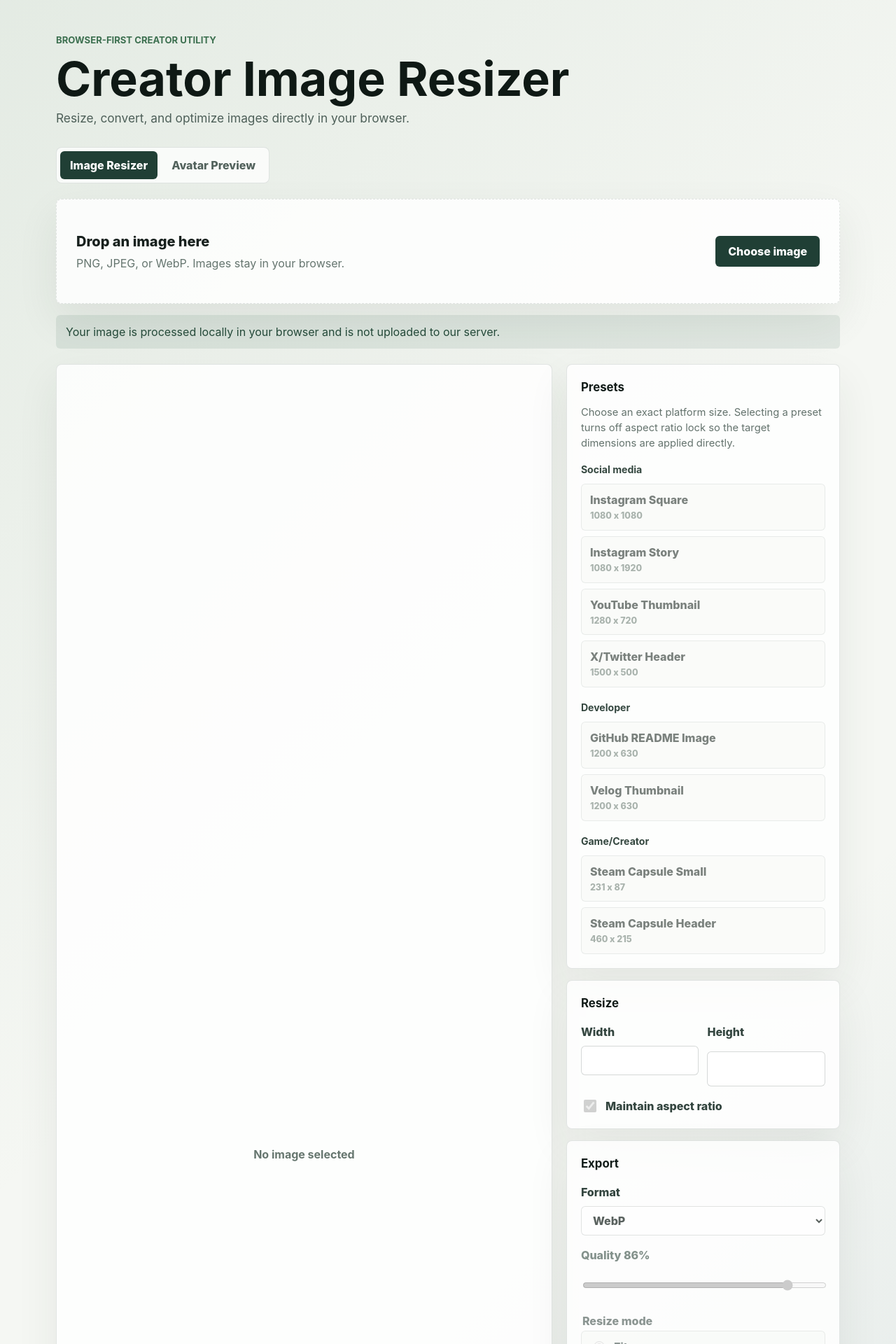
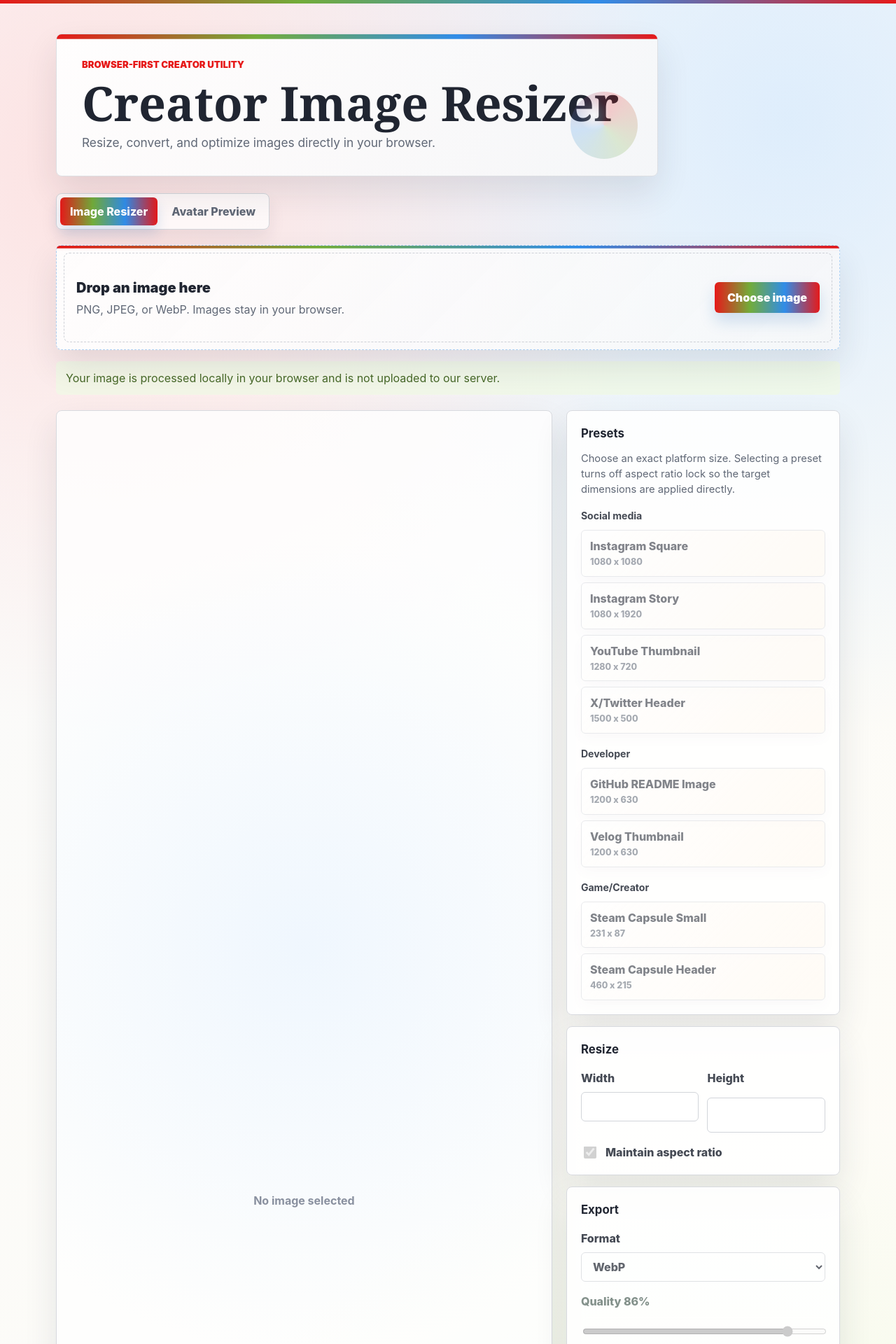
Before and after one commit to lpooyal-hub/creator-image-resizer, a React (Vite) app in the folder frontend/: page / in a window 1280 px wide. Shown: the top 1920 px of the page at 70% size. Built offline with nearby package versions, Linux system fonts and the light colour scheme.

Commit message:
Style app with Color.js inspired palette

```diff
--- a/frontend/src/styles.css
+++ b/frontend/src/styles.css
@@ -1,8 +1,25 @@
 :root {
-  color: #17201d;
-  background: #f5f7f3;
+  color: #202531;
+  background: hsl(220 10% 96%);
+  --ink: #202531;
+  --muted: hsl(220 10% 42%);
+  --soft-muted: hsl(220 10% 58%);
+  --surface: hsl(220 10% 96%);
+  --surface-warm: hsl(48 100% 97%);
+  --color-red: hsl(0 80% 50%);
+  --color-green: hsl(90 50% 45%);
+  --color-blue: hsl(210 80% 55%);
+  --color-red-soft: hsl(0 90% 96%);
+  --color-green-soft: hsl(90 65% 94%);
+  --color-blue-soft: hsl(210 92% 96%);
+  --card: rgba(255, 255, 255, 0.9);
+  --card-solid: #ffffff;
+  --line: hsl(220 10% 84%);
+  --rainbow: linear-gradient(90deg, var(--color-red), var(--color-green), var(--color-blue), var(--color-red));
+  --shadow: 0 22px 48px hsl(220 30% 18% / 0.11);
+  --shadow-soft: 0 12px 24px hsl(220 30% 18% / 0.08);
   font-family:
-    Inter, ui-sans-serif, system-ui, -apple-system, BlinkMacSystemFont, "Segoe UI", sans-serif;
+    "Public Sans", Inter, ui-sans-serif, system-ui, -apple-system, BlinkMacSystemFont, "Segoe UI", sans-serif;
   font-synthesis: none;
   line-height: 1.5;
   text-rendering: optimizeLegibility;
@@ -17,9 +34,12 @@ body {
   min-width: 320px;
   min-height: 100vh;
   background:
-    linear-gradient(135deg, rgba(122, 161, 132, 0.14), transparent 42%),
-    linear-gradient(315deg, rgba(40, 92, 124, 0.12), transparent 40%),
-    #f5f7f3;
+    var(--rainbow) 0 0 / 100% 0.34rem no-repeat,
+    radial-gradient(circle at 12% 8%, hsl(0 90% 92% / 0.72), transparent 28%),
+    radial-gradient(circle at 88% 6%, hsl(210 92% 91% / 0.72), transparent 30%),
+    radial-gradient(circle at 78% 86%, hsl(90 65% 88% / 0.52), transparent 34%),
+    linear-gradient(135deg, hsl(220 10% 98%) 0%, hsl(48 100% 98%) 100%);
+  color: var(--ink);
 }
 
 button,
@@ -39,15 +59,39 @@ button {
 }
 
 .app-header {
-  max-width: 760px;
-  margin-bottom: 28px;
+  position: relative;
+  max-width: 860px;
+  margin-bottom: 24px;
+  padding: 34px 36px;
+  border: 1px solid hsl(220 10% 88%);
+  border-radius: 8px;
+  background:
+    var(--rainbow) 0 0 / 100% 0.42rem no-repeat,
+    linear-gradient(135deg, rgba(255, 255, 255, 0.94), hsl(220 10% 97% / 0.88));
+  box-shadow: var(--shadow);
+  overflow: hidden;
+}
+
+.app-header::after {
+  content: '';
+  position: absolute;
+  right: 28px;
+  bottom: 24px;
+  width: 96px;
+  height: 96px;
+  border-radius: 999px;
+  background:
+    radial-gradient(circle at 35% 35%, rgba(255, 255, 255, 0.95), transparent 25%),
+    conic-gradient(from 20deg, var(--color-red), var(--color-green), var(--color-blue), var(--color-red));
+  opacity: 0.2;
+  pointer-events: none;
 }
 
 .eyebrow {
   margin: 0 0 10px;
-  color: #3d7050;
+  color: var(--color-red);
   font-size: 0.82rem;
-  font-weight: 700;
+  font-weight: 900;
   text-transform: uppercase;
 }
 
@@ -59,7 +103,8 @@ p {
 
 h1 {
   margin-bottom: 10px;
-  color: #0f1915;
+  color: var(--ink);
+  font-family: "Playfair Display", Georgia, serif;
   font-size: clamp(2.15rem, 6vw, 4.25rem);
   line-height: 1;
   letter-spacing: 0;
@@ -67,20 +112,20 @@ h1 {
 
 h2 {
   margin-bottom: 0;
-  color: #111b18;
+  color: var(--ink);
   font-size: 1.05rem;
 }
 
 h3 {
   margin: 0 0 10px;
-  color: #354840;
+  color: hsl(220 10% 30%);
   font-size: 0.88rem;
   letter-spacing: 0;
 }
 
 .app-header p:last-child {
   margin-bottom: 0;
-  color: #4d5f58;
+  color: var(--muted);
   font-size: 1.08rem;
 }
 
@@ -89,9 +134,10 @@ h3 {
   gap: 6px;
   margin: 0 0 22px;
   padding: 5px;
-  border: 1px solid rgba(30, 48, 42, 0.12);
+  border: 1px solid var(--line);
   border-radius: 8px;
-  background: rgba(255, 255, 255, 0.74);
+  background: rgba(255, 255, 255, 0.72);
+  box-shadow: var(--shadow-soft);
 }
 
 .page-tabs button {
@@ -99,78 +145,109 @@ h3 {
   padding: 0 14px;
   border-radius: 6px;
   background: transparent;
-  color: #52625c;
+  color: var(--muted);
   cursor: pointer;
   font-weight: 800;
 }
 
 .page-tabs button.is-active {
-  background: #203f35;
+  background: var(--rainbow);
   color: white;
+  box-shadow: 0 10px 18px hsl(210 80% 40% / 0.16);
 }
 
 .uploader,
 .panel {
-  border: 1px solid rgba(30, 48, 42, 0.12);
+  border: 1px solid hsl(220 10% 86%);
   border-radius: 8px;
-  background: rgba(255, 255, 255, 0.82);
-  box-shadow: 0 24px 60px rgba(32, 51, 44, 0.08);
+  background: var(--card);
+  box-shadow: var(--shadow);
 }
 
 .uploader {
+  position: relative;
   display: flex;
   align-items: center;
   justify-content: space-between;
   gap: 20px;
   min-height: 150px;
   padding: 28px;
+  border-color: hsl(210 80% 55% / 0.38);
   border-style: dashed;
+  background:
+    var(--rainbow) 0 0 / 100% 0.24rem no-repeat,
+    linear-gradient(135deg, rgba(255, 255, 255, 0.9), hsl(220 10% 97% / 0.86));
+  overflow: hidden;
+}
+
+.uploader::before {
+  content: '';
+  position: absolute;
+  inset: 10px;
+  border: 1px dashed hsl(220 10% 74% / 0.65);
+  border-radius: 8px;
+  pointer-events: none;
 }
 
 .uploader.is-dragging {
-  border-color: #3d7050;
-  background: rgba(235, 246, 237, 0.92);
+  border-color: var(--color-blue);
+  background:
+    linear-gradient(135deg, hsl(210 92% 96% / 0.96), hsl(90 65% 94% / 0.94)),
+    rgba(255, 255, 255, 0.92);
+  transform: translateY(-1px);
 }
 
 .uploader-title {
   margin-bottom: 4px;
-  color: #17201d;
+  color: var(--ink);
   font-size: 1.25rem;
-  font-weight: 800;
+  font-weight: 900;
 }
 
 .muted {
   margin-bottom: 0;
-  color: #65756f;
+  color: var(--muted);
 }
 
 .primary-button {
   min-height: 44px;
   padding: 0 18px;
   border-radius: 6px;
-  background: #203f35;
+  background: var(--rainbow);
   color: white;
   cursor: pointer;
-  font-weight: 800;
+  font-weight: 900;
+  box-shadow: 0 12px 22px hsl(210 80% 40% / 0.18);
+  transition:
+    transform 160ms ease,
+    box-shadow 160ms ease,
+    filter 160ms ease;
 }
 
 .secondary-button {
   min-height: 44px;
   padding: 0 18px;
-  border: 1px solid rgba(30, 48, 42, 0.18);
+  border: 1px solid hsl(220 10% 82%);
   border-radius: 6px;
-  background: white;
-  color: #203f35;
+  background: rgba(255, 255, 255, 0.86);
+  color: var(--color-blue);
   cursor: pointer;
-  font-weight: 800;
+  font-weight: 900;
+  box-shadow: var(--shadow-soft);
+  transition:
+    transform 160ms ease,
+    background 160ms ease;
 }
 
 .secondary-button:hover {
-  background: #eef5ef;
+  background: hsl(210 92% 96%);
+  transform: translateY(-1px);
 }
 
 .primary-button:hover:not(:disabled) {
-  background: #285244;
+  filter: saturate(1.05) brightness(1.02);
+  transform: translateY(-1px);
+  box-shadow: 0 16px 26px hsl(210 80% 40% / 0.22);
 }
 
 .primary-button:disabled {
@@ -190,16 +267,16 @@ h3 {
 }
 
 .privacy-notice {
-  background: rgba(45, 91, 68, 0.1);
-  color: #244939;
+  background: hsl(90 65% 94% / 0.74);
+  color: hsl(90 45% 28%);
 }
 
 .experiment-notice {
   margin: 0;
   padding: 12px 14px;
   border-radius: 6px;
-  background: rgba(43, 84, 118, 0.1);
-  color: #274a64;
+  background: hsl(210 92% 96% / 0.82);
+  color: hsl(210 70% 32%);
   font-weight: 800;
 }
 
@@ -209,8 +286,8 @@ h3 {
 }
 
 .error-message {
-  background: rgba(178, 57, 57, 0.11);
-  color: #8d2424;
+  background: hsl(0 90% 96%);
+  color: hsl(0 70% 36%);
   font-weight: 700;
 }
 
@@ -249,11 +326,11 @@ h3 {
   min-height: 500px;
   border-radius: 6px;
   background:
-    radial-gradient(circle at 50% 20%, rgba(47, 99, 79, 0.12), transparent 34%),
-    linear-gradient(45deg, #edf1ed 25%, transparent 25%),
-    linear-gradient(-45deg, #edf1ed 25%, transparent 25%),
-    linear-gradient(45deg, transparent 75%, #edf1ed 75%),
-    linear-gradient(-45deg, transparent 75%, #edf1ed 75%),
+    radial-gradient(circle at 50% 20%, hsl(210 92% 96% / 0.72), transparent 34%),
+    linear-gradient(45deg, hsl(220 10% 94%) 25%, transparent 25%),
+    linear-gradient(-45deg, hsl(220 10% 94%) 25%, transparent 25%),
+    linear-gradient(45deg, transparent 75%, hsl(220 10% 94%) 75%),
+    linear-gradient(-45deg, transparent 75%, hsl(220 10% 94%) 75%),
     #ffffff;
   background-position:
     center,
@@ -274,13 +351,13 @@ h3 {
   display: grid;
   gap: 6px;
   padding: 24px;
-  color: #60706a;
+  color: var(--muted);
   text-align: center;
 }
 
 .avatar-placeholder p {
   margin-bottom: 0;
-  color: #203f35;
+  color: var(--color-blue);
   font-size: 1.1rem;
   font-weight: 900;
 }
@@ -316,7 +393,7 @@ h3 {
 
 .avatar-help {
   margin: 14px 0 0;
-  color: #64736d;
+  color: var(--muted);
   font-size: 0.92rem;
 }
 
@@ -354,8 +431,11 @@ h3 {
 .empty-preview {
   display: grid;
   place-items: center;
-  color: #66766f;
+  color: var(--soft-muted);
   font-weight: 700;
+  background:
+    radial-gradient(circle at 50% 34%, hsl(210 92% 96% / 0.78), transparent 38%),
+    rgba(255, 255, 255, 0.78);
 }
 
 .image-frame {
@@ -364,10 +444,10 @@ h3 {
   min-height: 320px;
   border-radius: 6px;
   background:
-    linear-gradient(45deg, #edf1ed 25%, transparent 25%),
-    linear-gradient(-45deg, #edf1ed 25%, transparent 25%),
-    linear-gradient(45deg, transparent 75%, #edf1ed 75%),
-    linear-gradient(-45deg, transparent 75%, #edf1ed 75%),
+    linear-gradient(45deg, hsl(220 10% 94%) 25%, transparent 25%),
+    linear-gradient(-45deg, hsl(220 10% 94%) 25%, transparent 25%),
+    linear-gradient(45deg, transparent 75%, hsl(220 10% 94%) 75%),
+    linear-gradient(-45deg, transparent 75%, hsl(220 10% 94%) 75%),
     #ffffff;
   background-position:
     0 0,
@@ -396,11 +476,12 @@ h3 {
   min-width: 0;
   padding: 12px;
   border-radius: 6px;
-  background: #f0f4ef;
+  background: linear-gradient(135deg, rgba(255, 247, 236, 0.95), rgba(239, 255, 248, 0.84));
+  box-shadow: inset 0 0 0 1px rgba(255, 183, 160, 0.12);
 }
 
 dt {
-  color: #64736d;
+  color: var(--soft-muted);
   font-size: 0.78rem;
   font-weight: 700;
 }
@@ -408,7 +489,7 @@ dt {
 dd {
   margin: 4px 0 0;
   overflow-wrap: anywhere;
-  color: #14201b;
+  color: var(--ink);
   font-weight: 800;
 }
 
@@ -433,7 +514,7 @@ dd {
 
 .preset-description {
   margin: -4px 0 16px;
-  color: #64736d;
+  color: var(--muted);
   font-size: 0.92rem;
 }
 
@@ -454,23 +535,37 @@ dd {
   width: 100%;
   min-height: 56px;
   padding: 10px 12px;
-  border: 1px solid rgba(30, 48, 42, 0.14);
+  border: 1px solid hsl(220 10% 86%);
   border-radius: 6px;
-  background: #f8faf7;
-  color: #15201b;
+  background:
+    linear-gradient(135deg, rgba(255, 255, 255, 0.95), rgba(255, 247, 236, 0.82)),
+    #ffffff;
+  color: var(--ink);
   cursor: pointer;
   text-align: left;
+  box-shadow: 0 8px 18px rgba(117, 79, 128, 0.06);
+  transition:
+    transform 160ms ease,
+    border-color 160ms ease,
+    background 160ms ease,
+    box-shadow 160ms ease;
 }
 
 .preset-button:hover:not(:disabled) {
-  border-color: rgba(47, 99, 79, 0.45);
-  background: #eef5ef;
+  border-color: hsl(210 80% 55% / 0.46);
+  background:
+    linear-gradient(135deg, hsl(210 92% 96% / 0.98), hsl(90 65% 94% / 0.92)),
+    #ffffff;
+  transform: translateY(-1px);
+  box-shadow: 0 12px 22px hsl(210 80% 40% / 0.12);
 }
 
 .preset-button.is-selected {
-  border-color: #2f634f;
-  background: #e7f1e9;
-  box-shadow: inset 3px 0 0 #2f634f;
+  border-color: var(--color-blue);
+  background: linear-gradient(135deg, hsl(210 92% 96% / 0.98), hsl(0 90% 96% / 0.7));
+  box-shadow:
+    inset 4px 0 0 var(--color-blue),
+    0 12px 22px hsl(210 80% 40% / 0.13);
 }
 
 .preset-button:disabled {
@@ -484,7 +579,7 @@ dd {
 }
 
 .preset-button small {
-  color: #697970;
+  color: var(--muted);
   font-size: 0.78rem;
   font-weight: 800;
 }
@@ -493,7 +588,7 @@ label {
   display: grid;
   gap: 8px;
   margin-bottom: 16px;
-  color: #33453f;
+  color: hsl(220 10% 30%);
   font-weight: 800;
 }
 
@@ -505,16 +600,17 @@ input,
 select {
   width: 100%;
   min-height: 42px;
-  border: 1px solid rgba(30, 48, 42, 0.18);
+  border: 1px solid hsl(220 10% 84%);
   border-radius: 6px;
-  background: white;
-  color: #15201b;
+  background: rgba(255, 255, 255, 0.9);
+  color: var(--ink);
   padding: 0 12px;
+  box-shadow: inset 0 1px 0 rgba(255, 255, 255, 0.9);
 }
 
 input[type='range'] {
   padding: 0;
-  accent-color: #2f634f;
+  accent-color: var(--color-blue);
 }
 
 .toggle-row {
@@ -527,7 +623,7 @@ input[type='range'] {
 .toggle-row input {
   width: 18px;
   min-height: 18px;
-  accent-color: #2f634f;
+  accent-color: var(--color-blue);
 }
 
 .disabled-field {
@@ -548,7 +644,7 @@ input[type='range'] {
 
 .mode-fieldset legend {
   margin-bottom: 2px;
-  color: #33453f;
+  color: hsl(220 10% 30%);
   font-weight: 800;
 }
 
@@ -563,16 +659,16 @@ input[type='range'] {
   gap: 10px;
   margin: 0;
   padding: 10px 12px;
-  border: 1px solid rgba(30, 48, 42, 0.14);
+  border: 1px solid hsl(220 10% 86%);
   border-radius: 6px;
-  background: #f8faf7;
+  background: rgba(255, 255, 255, 0.78);
 }
 
 .mode-option input {
   width: 16px;
   min-height: 16px;
   margin-top: 4px;
-  accent-color: #2f634f;
+  accent-color: var(--color-blue);
 }
 
 .mode-option span {
@@ -581,7 +677,7 @@ input[type='range'] {
 }
 
 .mode-option small {
-  color: #697970;
+  color: var(--muted);
   font-size: 0.78rem;
   font-weight: 700;
   line-height: 1.35;
@@ -597,15 +693,16 @@ input[type='range'] {
 .swatch-button {
   width: 36px;
   min-height: 36px;
-  border: 1px solid rgba(30, 48, 42, 0.18);
+  border: 1px solid hsl(220 10% 82%);
   border-radius: 6px;
   background: var(--swatch-color);
   cursor: pointer;
+  box-shadow: 0 6px 14px rgba(117, 79, 128, 0.1);
 }
 
 .swatch-button.is-selected {
-  outline: 3px solid rgba(47, 99, 79, 0.28);
-  border-color: #2f634f;
+  outline: 3px solid hsl(210 80% 55% / 0.22);
+  border-color: var(--color-blue);
 }
 
 .swatch-button:disabled {
@@ -632,7 +729,7 @@ input[type='range'] {
   align-items: center;
   gap: 8px;
   margin: 0;
-  color: #40534c;
+  color: var(--muted);
   font-size: 0.86rem;
 }
 
@@ -644,14 +741,14 @@ input[type='range'] {
 
 .field-note {
   margin: 0;
-  color: #697970;
+  color: var(--soft-muted);
   font-size: 0.82rem;
   font-weight: 700;
 }
 
 .output-note {
   margin-bottom: 16px;
-  color: #40534c;
+  color: var(--color-blue);
   font-size: 0.92rem;
   font-weight: 700;
 }
@@ -667,10 +764,10 @@ input[type='range'] {
   margin-bottom: 14px;
   border-radius: 6px;
   background:
-    linear-gradient(45deg, #edf1ed 25%, transparent 25%),
-    linear-gradient(-45deg, #edf1ed 25%, transparent 25%),
-    linear-gradient(45deg, transparent 75%, #edf1ed 75%),
-    linear-gradient(-45deg, transparent 75%, #edf1ed 75%),
+    linear-gradient(45deg, hsl(220 10% 94%) 25%, transparent 25%),
+    linear-gradient(-45deg, hsl(220 10% 94%) 25%, transparent 25%),
+    linear-gradient(45deg, transparent 75%, hsl(220 10% 94%) 75%),
+    linear-gradient(-45deg, transparent 75%, hsl(220 10% 94%) 75%),
     #ffffff;
   background-position:
     0 0,
@@ -692,13 +789,13 @@ input[type='range'] {
   display: grid;
   gap: 6px;
   padding: 20px;
-  color: #65756f;
+  color: var(--muted);
   text-align: center;
 }
 
 .export-preview-empty p {
   margin-bottom: 0;
-  color: #203f35;
+  color: var(--color-blue);
   font-weight: 900;
 }
 
@@ -718,7 +815,8 @@ input[type='range'] {
   min-width: 0;
   padding: 10px;
   border-radius: 6px;
-  background: #f0f4ef;
+  background: linear-gradient(135deg, rgba(255, 247, 236, 0.95), rgba(239, 255, 248, 0.84));
+  box-shadow: inset 0 0 0 1px rgba(255, 183, 160, 0.12);
 }
 
 .visually-hidden {
```
